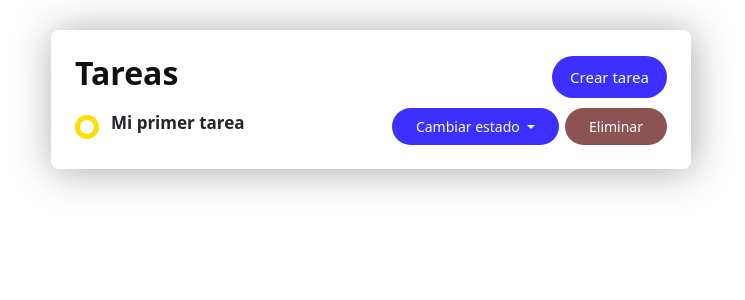
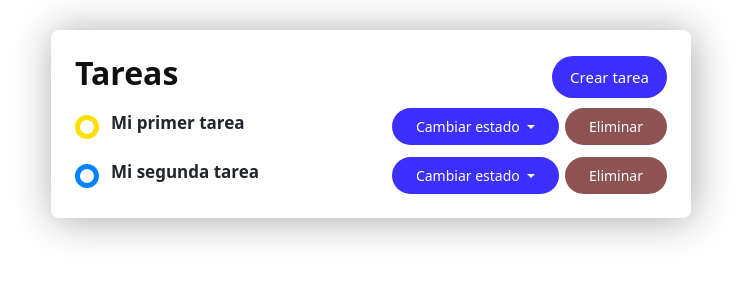
Before and after one commit to CarMi0Proggramer/curso-de-angular-todo-app, an Angular app: page / in a window 1280 px wide. Shown: the top 300 px of the page, without its empty margins (269-1014 px from the left). Built offline with nearby package versions, Linux system fonts and the light colour scheme.

Commit message:
Control flow syntax

```diff
--- a/src/app/app.component.css
+++ b/src/app/app.component.css
@@ -33,3 +33,9 @@ button {
   font-size: 15px;
   border-radius: 50px;
 }
+
+section {
+  display: flex;
+  flex-direction: column;
+  gap: 12px;
+}
--- a/src/app/app.component.html
+++ b/src/app/app.component.html
@@ -5,10 +5,12 @@
   </div>
 
   <section class="tasks">
+    @for (task of tasks; track $index) {
     <app-task
-      [task]="tasks[0]"
+      [task]="task"
       (taskStatusChangedEvent)="onTaskStatusChanged($event)"
     />
+    }
   </section>
 </main>
 
--- a/src/app/app.component.ts
+++ b/src/app/app.component.ts
@@ -17,6 +17,11 @@ export class AppComponent {
       description: 'Esta va a ser mi primer tarea',
       status: TaskStatus.PENDING,
     },
+    {
+      name: 'Mi segunda tarea',
+      description: 'Esta va a ser mi segunda tarea',
+      status: TaskStatus.IN_PROGRESS,
+    },
   ];
 
   onTaskStatusChanged(task: Task) {
```
